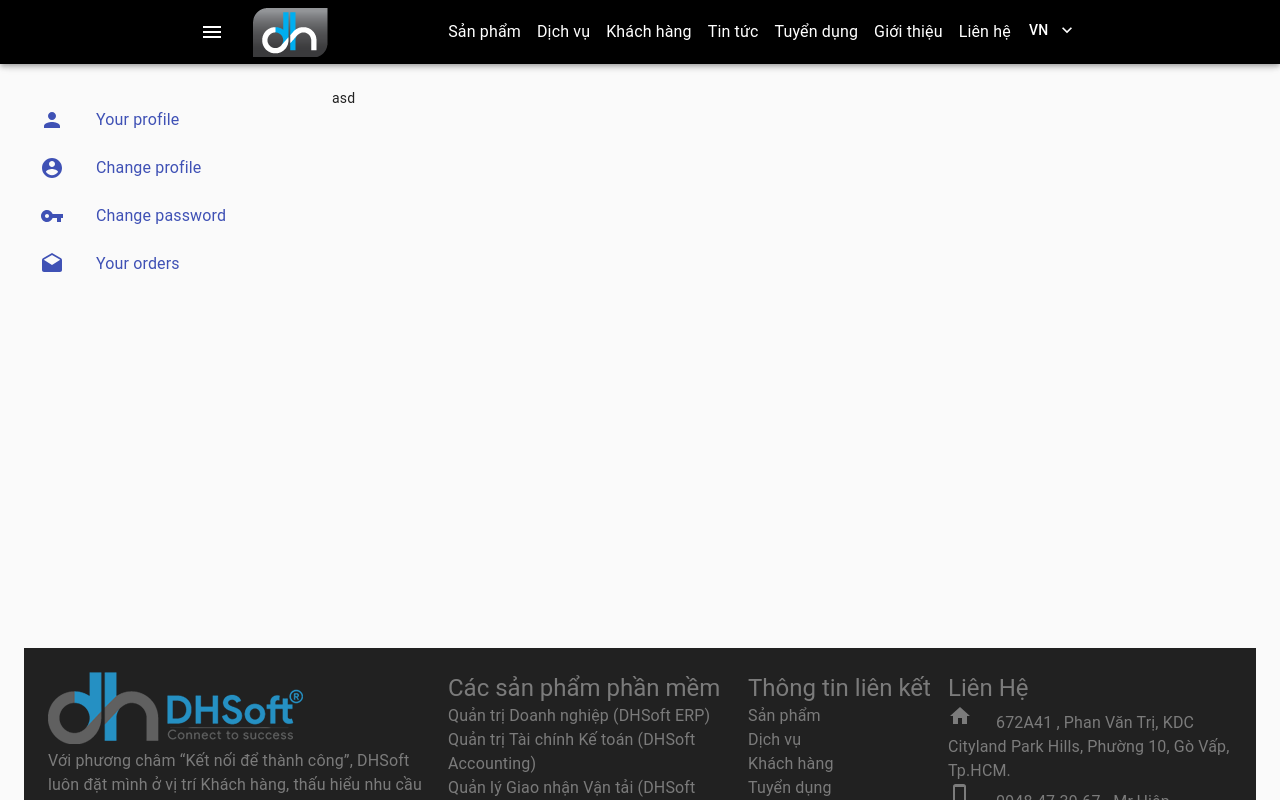
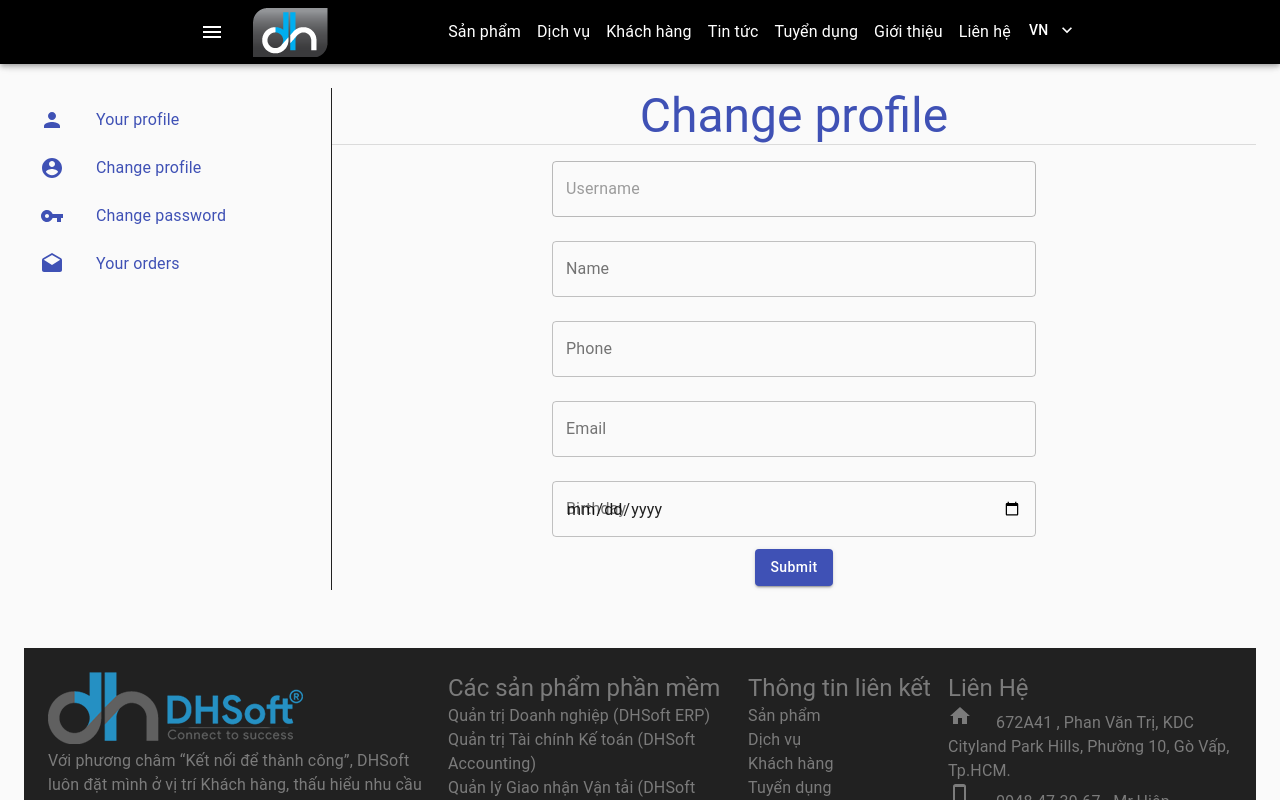
Before and after one commit to QuocVin/app-team-intern-dhs, a React (Create React App) app in the folder app-ui/: page /ChangeProfile in a window 1280 px wide. Built offline with nearby package versions, Linux system fonts and the light colour scheme.

Commit message:
login, register, modified route, profile pagecompo

```diff
--- a/app-ui/src/common/api.js
+++ b/app-ui/src/common/api.js
@@ -3,3 +3,5 @@ export const apiUrl = 'http://localhost:4000'
 export const userAuthApi = apiUrl + '/users/authentication'
 
 export const userCreateApi = apiUrl +'/users/create'
+
+export const userUpdate = apiUrl + '/update'
--- a/app-ui/src/components/FormLogin/index.js
+++ b/app-ui/src/components/FormLogin/index.js
@@ -50,14 +50,17 @@ export default function Login() {
         if(Object.keys(errors).length === 0 && isConfirm){
             doLogin(user)
             .then((res)=>{
-                console.log(res);
-                const {accessToken, data} = res
-
-                // dispatch(login({
-                //     accessToken,
-                //     data
-                // }))
-                // history.push('/')
+                const {data, status, accessToken, mess}= res.data
+                if(status && status === 200){
+                    dispatch(login({
+                        accessToken,
+                        data
+                    }))
+                    history.push('/')
+                }
+                else{
+                    alert(mess)
+                }
             })
             .catch((err)=> console.log(err))
         }
--- /dev/null
+++ b/app-ui/src/components/ProfileChange/index.js
@@ -0,0 +1,81 @@
+import { Box, Button, Divider, TextField, Typography } from '@material-ui/core'
+import React, { useEffect, useState } from 'react'
+import { useSelector } from 'react-redux'
+import { useStyles } from './style'
+import validationInfo from './validationInfo'
+import axios from 'axios'
+import { userUpdate } from '../../common/api'
+
+const changeProfile = (user)=>{
+    return axios.put(userUpdate+ '/' + user.id, user,{
+        headers: {
+            'Content-Type': 'application/json;charset=UTF-8'
+        }
+    })
+}
+
+const ProfileChange = () => {
+    const {user} = useSelector(state => state.loginState)
+    const date_ob = new Date(user.date_ob)
+    const date_obFormat = `${date_ob.getFullYear()}-${date_ob.getMonth()}-${date_ob.getDate()}`
+    const [userData, setUserData] = useState({...user, date_ob: date_obFormat})
+
+    const classes = useStyles()
+    const [errors, setErrors] = useState({})
+    const [isConfirm, setIsConfirm] = useState(false)
+
+    const handleChange = (e) =>{
+        const {name, value} = e.target
+        setUserData({...userData, [name]: value})
+    }
+    const handleSubmit = (e)=>{
+        e.preventDefault()
+        setErrors(validationInfo(userData))
+        setIsConfirm(true)
+    }
+    useEffect(() => {
+        if(Object.keys(errors).length === 0 && isConfirm){
+            changeProfile(userData)
+            .then(res => {
+                const {data, status, mess} = res.data
+                if(status && status === 201){
+
+                }
+            }).catch(err => console.log(err))
+        }
+    }, [errors])
+
+  return (
+    <div>
+        <Typography align='center' component={'h1'} variant={'h3'} color={'primary'}>
+            Change profile
+          </Typography>
+          <Divider/>
+          <Box className={classes.container}>
+            <form className={classes.form} onSubmit={handleSubmit} noValidate>
+                <TextField type={'text'} error={errors.username ? true: false} disabled variant='outlined' label="Username" name='username' value={userData.username} className={classes.input}/>
+                {errors.username && <span className={classes.errorMessage}>{errors.username}</span>}
+
+                <TextField type={'text'} error={errors.name ? true: false} variant='outlined' label="Name" name='name' value={userData.name} onChange={handleChange} className={classes.input}/>
+                {errors.name && <span className={classes.errorMessage}>{errors.name}</span>}
+
+                <TextField type={'text'} error={errors.phone ? true: false} variant='outlined' label="Phone" name='phone' value={userData.phone} onChange={handleChange} className={classes.input}/>
+                {errors.phone && <span className={classes.errorMessage}>{errors.phone}</span>}
+
+                <TextField type={'text'} error={errors.mail ? true: false} variant='outlined' label="Email" name='mail' value={userData.mail} onChange={handleChange} className={classes.input}/>
+                {errors.mail && <span className={classes.errorMessage}>{errors.mail}</span>}
+
+                <TextField type={'date'} error={errors.date_ob ? true: false} variant='outlined' label="Birthday" name='date_ob' value={userData.date_ob} onChange={handleChange} className={classes.input}/>
+                {errors.date_ob && <span className={classes.errorMessage}>{errors.date_ob}</span>}
+
+                <Button variant="contained" type='Submit' color="primary" className={classes.button}>
+                    Submit
+                </Button>
+            </form>
+          </Box>
+
+    </div>
+  )
+}
+
+export default ProfileChange
--- /dev/null
+++ b/app-ui/src/components/ProfileChange/style.js
@@ -0,0 +1,26 @@
+import { makeStyles } from "@material-ui/core";
+
+export const useStyles = makeStyles((theme) => ({
+    container: {
+        width: '500px',
+        margin: '0 auto'
+    },
+    form: {
+        padding: '4px 8px',
+        borderBottomLeftRadius: "4px",
+        borderBottomRightRadius: "4px",
+    },
+    input: {
+        width: '100%',
+        margin: '12px 0'
+    },
+    button: {
+        display: "block",
+        margin: "0 auto",
+        textTransform: "none"
+    },
+    errorMessage: {
+        fontSize: '12px',
+        color: 'red'
+    }
+}))
--- /dev/null
+++ b/app-ui/src/components/ProfileChange/validationInfo.js
@@ -0,0 +1,26 @@
+const validationInfo = (values)=>{
+    const errors = {}
+
+    if(!values.username){
+        errors.username = 'Username is required'
+    }
+
+    if(!values.name){
+        errors.name = 'Name is required'
+    }
+    if(!values.date_ob){
+        errors.date_ob = 'Date of birth is required'
+    }
+    if(!values.phone){
+        errors.phone = 'Phone is required'
+    }
+    const regexEmail = /^(([^<>()[\]\\.,;:\s@"]+(\.[^<>()[\]\\.,;:\s@"]+)*)|(".+"))@((\[[0-9]{1,3}\.[0-9]{1,3}\.[0-9]{1,3}\.[0-9]{1,3}\])|(([a-zA-Z\-0-9]+\.)+[a-zA-Z]{2,}))$/;
+    if(!values.mail){
+        errors.mail = 'Email is required'
+    }else if(!regexEmail.test(values.mail)){
+        errors.mail = 'Invalid email'
+    }
+    return errors
+}
+
+export default validationInfo
--- a/app-ui/src/components/ProfileInfo/index.js
+++ b/app-ui/src/components/ProfileInfo/index.js
@@ -1,20 +1,55 @@
+import { Box, Button, Container, Divider, Table, TableCell, TableContainer, TableRow, Typography } from '@material-ui/core'
 import React, { useEffect } from 'react'
 import { useSelector } from 'react-redux'
+import { useStyles } from './style'
+import Paper from '@material-ui/core/Paper';
+import { Link } from 'react-router-dom';
 
 const ProfileInfo = () => {
-  const isLogin = useSelector(state => state.loginState.isLogin)
-  const accessToken = useSelector(state => state.loginState.accessToken)
-  useEffect(() => {
-    console.log(accessToken);
+  const {user} = useSelector(state => state.loginState)
 
-
-  }, [])
-
+  const date_ob = new Date(user.date_ob)
+  const date_obFormat = `${date_ob.getDate()}/${date_ob.getMonth() + 1}/${date_ob.getFullYear()}`
+  const classes = useStyles()
 
   return (
-    <div>
-      <h1>thang {accessToken}</h1>
-    </div>
+    <Box>
+
+      <Box display={'flex'} justifyContent="space-between">
+          <Typography component={'h1'} variant={'h3'} color={'primary'}>
+            Your profile
+          </Typography>
+          <Link to='/ChangeProfile' className={classes.margin}>
+            Change your profile
+        </Link>
+      </Box>
+      <Divider />
+      <TableContainer>
+        <Table>
+          <TableRow>
+            <TableCell align='right'>Username: </TableCell>
+            <TableCell>{user.username}</TableCell>
+          </TableRow>
+          <TableRow>
+            <TableCell align='right'>Name: </TableCell>
+            <TableCell>{user.name}</TableCell>
+          </TableRow>
+          <TableRow>
+            <TableCell align='right'>Phone: </TableCell>
+            <TableCell>{user.phone}</TableCell>
+          </TableRow>
+          <TableRow>
+            <TableCell align='right'>Email: </TableCell>
+            <TableCell>{user.mail}</TableCell>
+          </TableRow>
+          <TableRow>
+            <TableCell align='right'>Birth date: </TableCell>
+            <TableCell>{date_obFormat}</TableCell>
+          </TableRow>
+        </Table>
+
+      </TableContainer>
+    </Box>
   )
 }
 
--- a/app-ui/src/components/ProfileInfo/style.js
+++ b/app-ui/src/components/ProfileInfo/style.js
@@ -0,0 +1,7 @@
+import { makeStyles } from "@material-ui/core";
+
+export const useStyles = makeStyles((theme)=>({
+    margin: {
+        margin: theme.spacing(1),
+      },
+}))
--- a/app-ui/src/components/ProfileNav/index.js
+++ b/app-ui/src/components/ProfileNav/index.js
@@ -1,4 +1,4 @@
-import { Drawer, Icon, List, ListItem, ListItemIcon, ListItemText, SvgIcon } from '@material-ui/core'
+import { Box, Divider, Drawer, Icon, List, ListItem, ListItemIcon, ListItemText, SvgIcon } from '@material-ui/core'
 import React from 'react'
 import { Link } from 'react-router-dom'
 import DraftsIcon from '@material-ui/icons/Drafts'
@@ -37,19 +37,24 @@ const ProfileNav = () => {
         history.push(path)
      }
   return (
+      <Box borderRight={1} height={'100%'}>
         <List component={'nav'}>
             {
                 listNavItems.map((item, index)=>{
-            return <ListItem key={index} button component="a" onClick={() => handle(item.link)} className={classes.selected}>
+                    return <>
+                            <ListItem key={index} button component="a" onClick={() => handle(item.link)} className={classes.selected}>
                                 <ListItemIcon>
                                     <SvgIcon color='primary' component={item.icon}/>
                                 </ListItemIcon>
                                 <ListItemText primary={item.text}/>
                             </ListItem>
+                        </>
                 })
             }
 
             </List>
+      </Box>
+
   )
 }
 
--- a/app-ui/src/views/Profile/index.js
+++ b/app-ui/src/views/Profile/index.js
@@ -1,6 +1,7 @@
-import { Grid } from '@material-ui/core'
+import { Divider, Grid } from '@material-ui/core'
 import React from 'react'
 import { Route, Switch } from 'react-router'
+import ProfileChange from '../../components/ProfileChange'
 import ProfileInfo from '../../components/ProfileInfo'
 import ProfileNav from '../../components/ProfileNav'
 
@@ -16,7 +17,7 @@ const Profile = () => {
                     <ProfileInfo/>
                 </Route>
                 <Route path="/ChangeProfile">
-                    asd
+                    <ProfileChange/>
                 </Route>
                 <Route path="/ChangePassword">
                     <ProfileInfo/>
```
Lines whose indentation alone changed are shown as unchanged.
